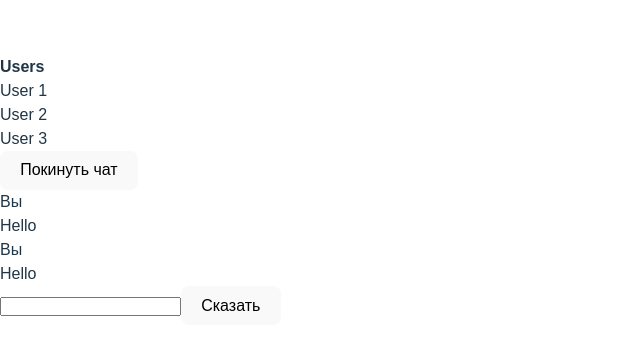
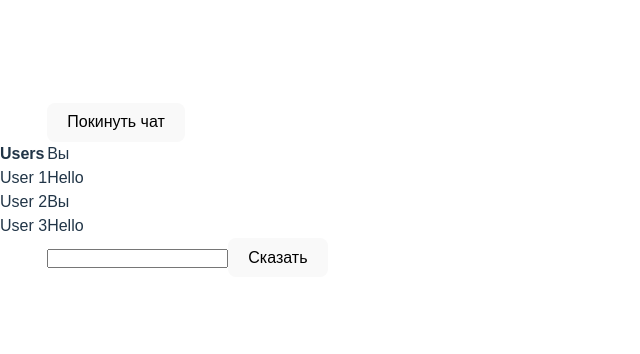
Before and after one commit to SweatShot/websocket-chat-app, a React (Vite) app in the folder client/: page /chat in a window 1280 px wide. Shown: the part 210-564 px from the top of the page, without its empty margins (0-640 px from the left). Built offline with nearby package versions, Linux system fonts and the light colour scheme; no server answers.

Commit message:
add: стили для чата

```diff
--- a/client/src/components/chat/chat.jsx
+++ b/client/src/components/chat/chat.jsx
@@ -1,12 +1,13 @@
 import { Body } from "./components/body/body"
 import { MessageBlock } from "./components/message-block/message-block"
 import { Sidebar } from "./components/sidebar/sidebar"
+import styles from "./styles.module.css"
 
 export const ChatPage = ({socket}) => {
   return (
-    <div className="chat">
+    <div className={styles.chat}>
         <Sidebar />
-        <main className="main">
+        <main className={styles.main}>
             <Body />
             <MessageBlock />
         </main>
--- a/client/src/components/chat/styles.module.css
+++ b/client/src/components/chat/styles.module.css
@@ -0,0 +1,10 @@
+.chat {
+    width: 100%;
+    height: 100vh;
+    display: flex;
+    align-items: center;
+}
+
+.main {
+    flex: 2;
+}
```
Also changed, not shown: client/src/components/home/home.jsx (line endings or trailing spaces).
